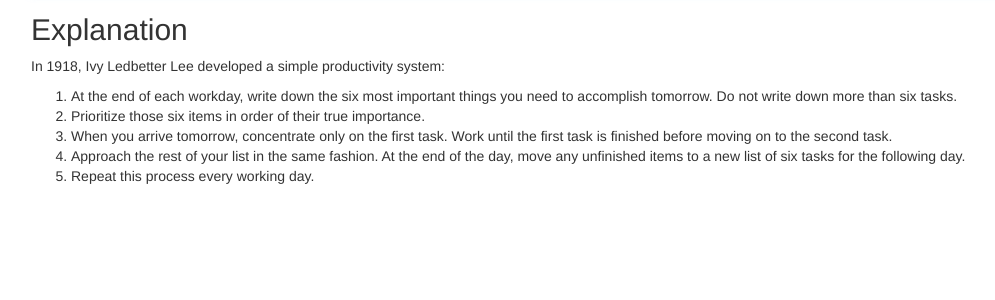
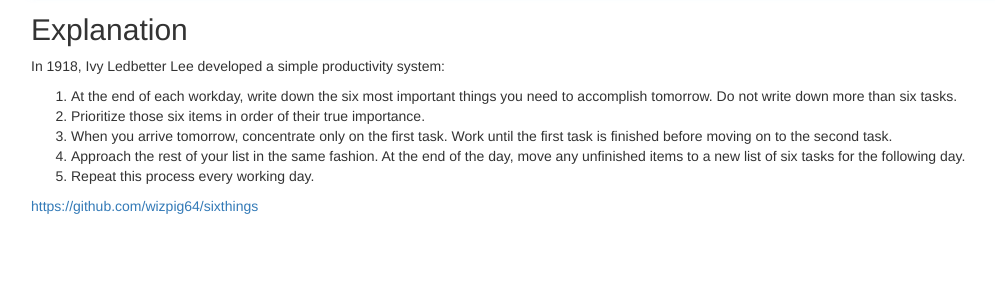
Before and after one commit to wizpig64/sixthings, a Django app: page / in a window 1280 px wide. Shown: the part 280-580 px from the top of the page, without its empty margins (39-1034 px from the left). Run offline with Django 3.2, Linux system fonts and the light colour scheme; the visitor is signed in with stand-in values (Sample User, id 1); data that the repository does not hold is empty; some libraries are stand-ins or nearby versions.

Commit message:
added link to project

```diff
--- a/sixthings/jinja2/sixthings/thing_list.html
+++ b/sixthings/jinja2/sixthings/thing_list.html
@@ -77,6 +77,7 @@
         <li>Approach the rest of your list in the same fashion. At the end of the day, move any unfinished items to a new list of six tasks for the following day.</li>
         <li>Repeat this process every working day.</li>
       </ol>
+      <p><a href="https://github.com/wizpig64/sixthings">https://github.com/wizpig64/sixthings</a></p>
     </div>
   </div>
   <script type="text/javascript">
```
